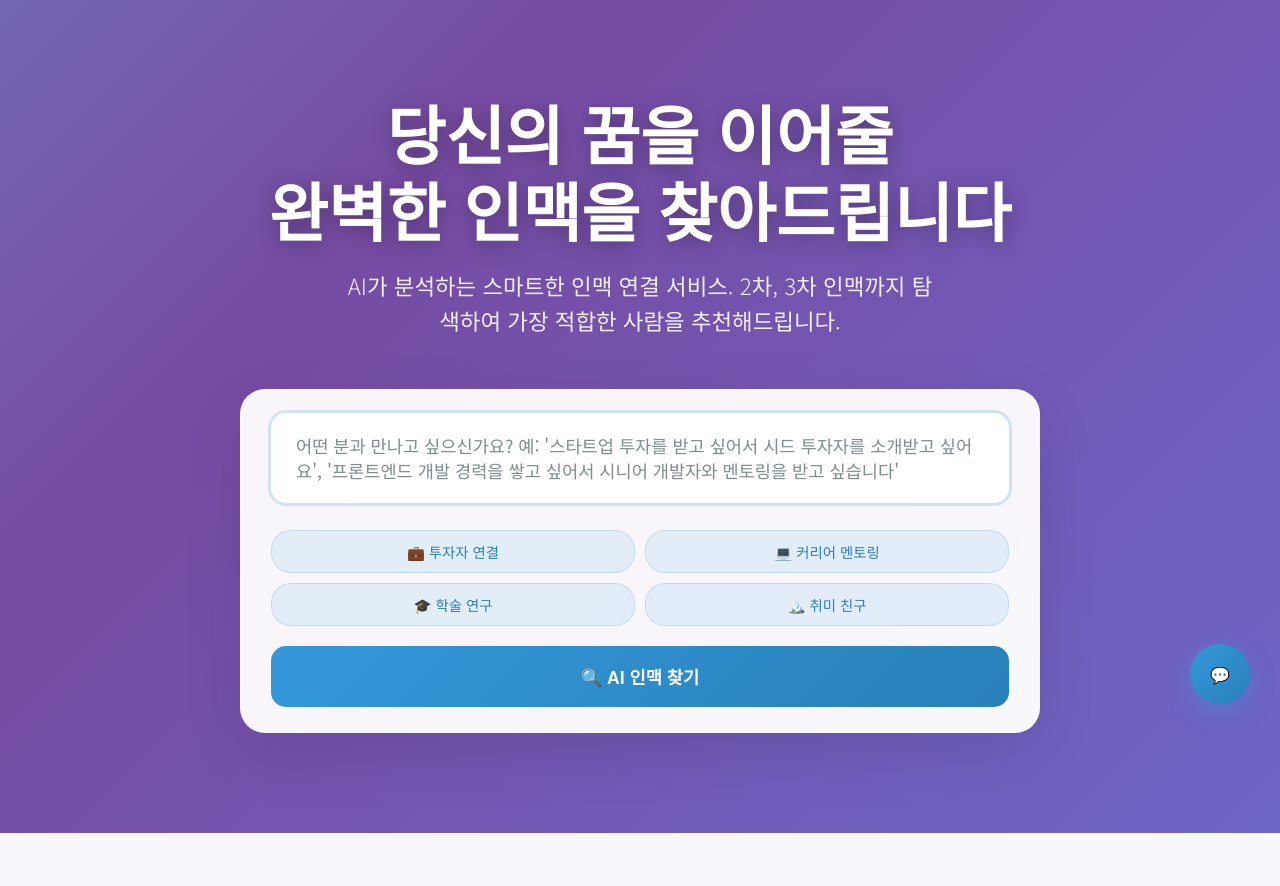
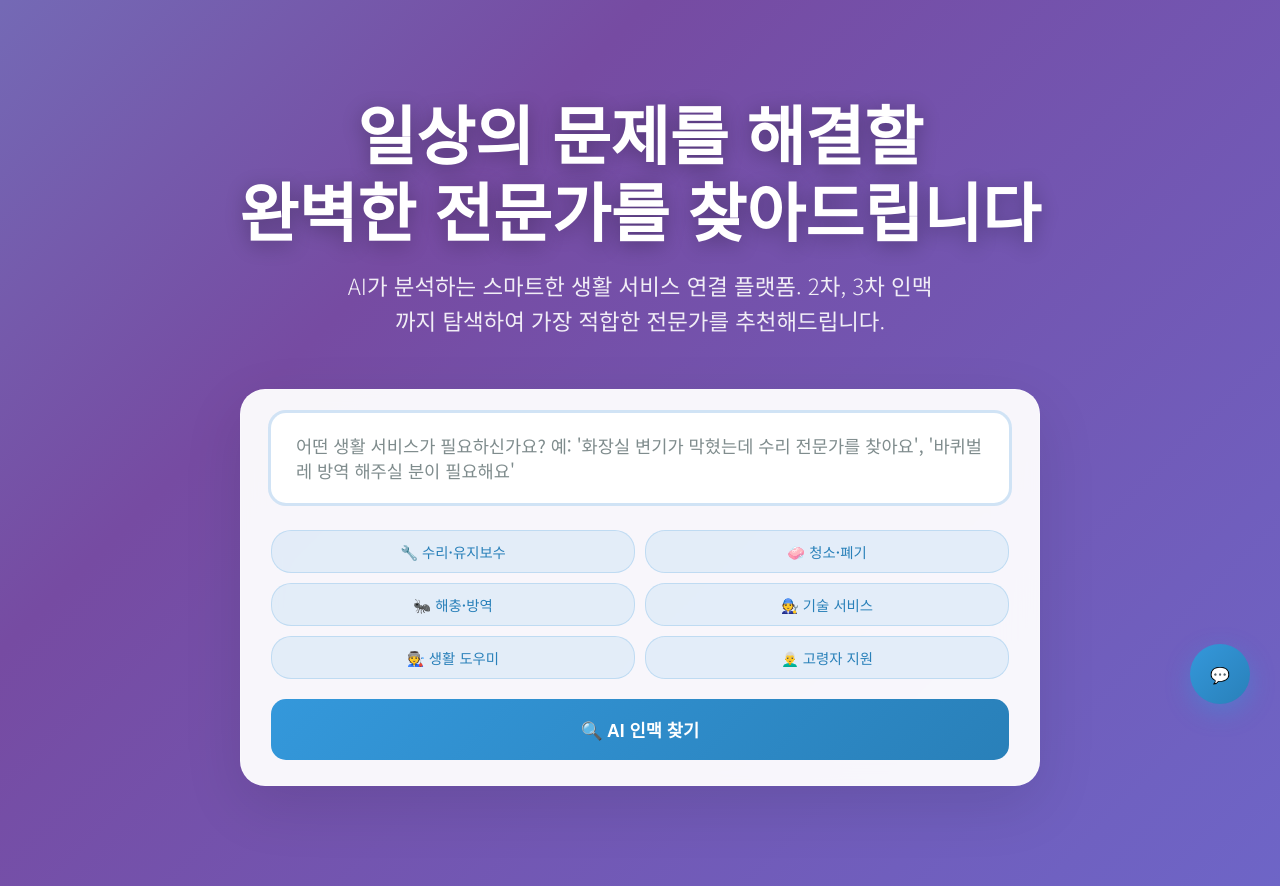
Before and after one commit to Team-Hawaiian-Pizza/BE-ai-service, a Python web app: template templates/index.html in a window 1280 px wide. Shown: the part 66-952 px from the top of the page. Before the commit the page ends 899 px from the top, so only its background shows below. Run offline with Jinja, Linux system fonts and the light colour scheme; the template is opened without the code that fills it, so the values that code supplies are empty.

Commit message:
Feat: category update

```diff
--- a/templates/index.html
+++ b/templates/index.html
@@ -472,8 +472,8 @@
 
     <!-- 히어로 섹션 -->
     <section class="hero-section">
-        <h1 class="hero-title">당신의 꿈을 이어줄<br>완벽한 인맥을 찾아드립니다</h1>
-        <p class="hero-subtitle">AI가 분석하는 스마트한 인맥 연결 서비스. 2차, 3차 인맥까지 탐색하여 가장 적합한 사람을 추천해드립니다.</p>
+        <h1 class="hero-title">일상의 문제를 해결할<br>완벽한 전문가를 찾아드립니다</h1>
+        <p class="hero-subtitle">AI가 분석하는 스마트한 생활 서비스 연결 플랫폼. 2차, 3차 인맥까지 탐색하여 가장 적합한 전문가를 추천해드립니다.</p>
 
         <!-- 검색 컨테이너 -->
         <div class="search-container">
@@ -481,22 +481,28 @@
                 <textarea
                     class="search-input"
                     id="searchInput"
-                    placeholder="어떤 분과 만나고 싶으신가요? 예: '스타트업 투자를 받고 싶어서 시드 투자자를 소개받고 싶어요', '프론트엔드 개발 경력을 쌓고 싶어서 시니어 개발자와 멘토링을 받고 싶습니다'"
+                    placeholder="어떤 생활 서비스가 필요하신가요? 예: '화장실 변기가 막혔는데 수리 전문가를 찾아요', '바퀴벌레 방역 해주실 분이 필요해요'"
                     rows="2"
                 ></textarea>
 
                 <div class="search-suggestions">
-                    <div class="suggestion-chip" onclick="setSuggestion('스타트업 창업을 위한 시드 투자자를 소개받고 싶어요')">
-                        💼 투자자 연결
+                    <div class="suggestion-chip" onclick="setSuggestion('화장실 변기가 막혔는데 수리해줄 수 있는 분 찾아요')">
+                        🔧 수리·유지보수
                     </div>
-                    <div class="suggestion-chip" onclick="setSuggestion('프론트엔드 개발자로 이직하기 위한 멘토를 찾고 있어요')">
-                        💻 커리어 멘토링
+                    <div class="suggestion-chip" onclick="setSuggestion('이사 청소 전문적으로 해주실 분 필요해요')">
+                        🧼 청소·폐기
                     </div>
-                    <div class="suggestion-chip" onclick="setSuggestion('AI 머신러닝 연구에 관심있는 대학원생과 연결하고 싶습니다')">
-                        🎓 학술 연구
+                    <div class="suggestion-chip" onclick="setSuggestion('바퀴벌레가 너무 많이 나와서 방역 전문가가 필요합니다')">
+                        🐜 해충·방역
                     </div>
-                    <div class="suggestion-chip" onclick="setSuggestion('같이 등산할 수 있는 취미 친구를 만나고 싶어요')">
-                        🏔️ 취미 친구
+                    <div class="suggestion-chip" onclick="setSuggestion('포스기 고장났는데 수리해줄 기술자 찾고 있어요')">
+                        🧑‍🔧 기술 서비스
+                    </div>
+                    <div class="suggestion-chip" onclick="setSuggestion('무거운 냉장고 옮기는 일 도와주실 분 구해요')">
+                        🧑‍🏭 생활 도우미
+                    </div>
+                    <div class="suggestion-chip" onclick="setSuggestion('할머니 병원 모시고 갈 분 찾습니다')">
+                        👨‍🦳 고령자 지원
                     </div>
                 </div>
 
```
Also changed, not shown: ai/services.py (+26 -19 lines), templates/test_interface.html (+14 -8 lines).
